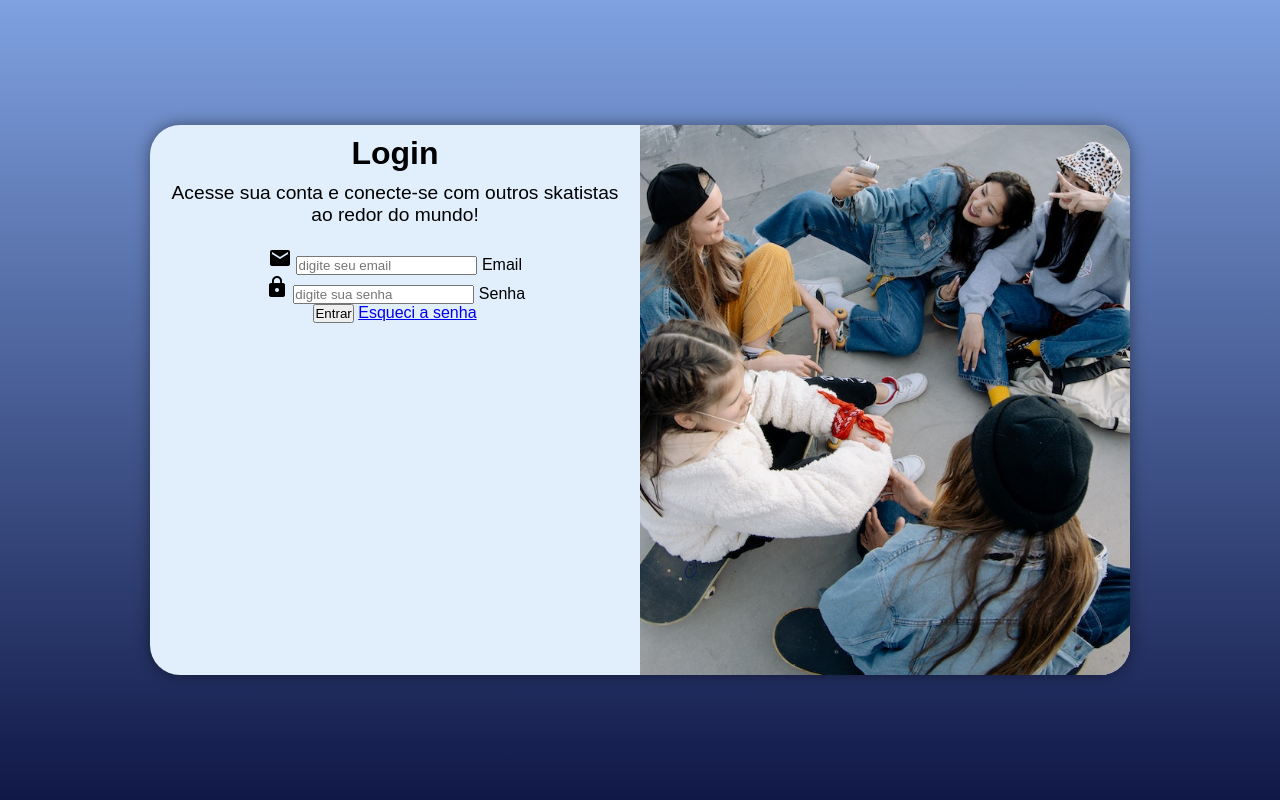
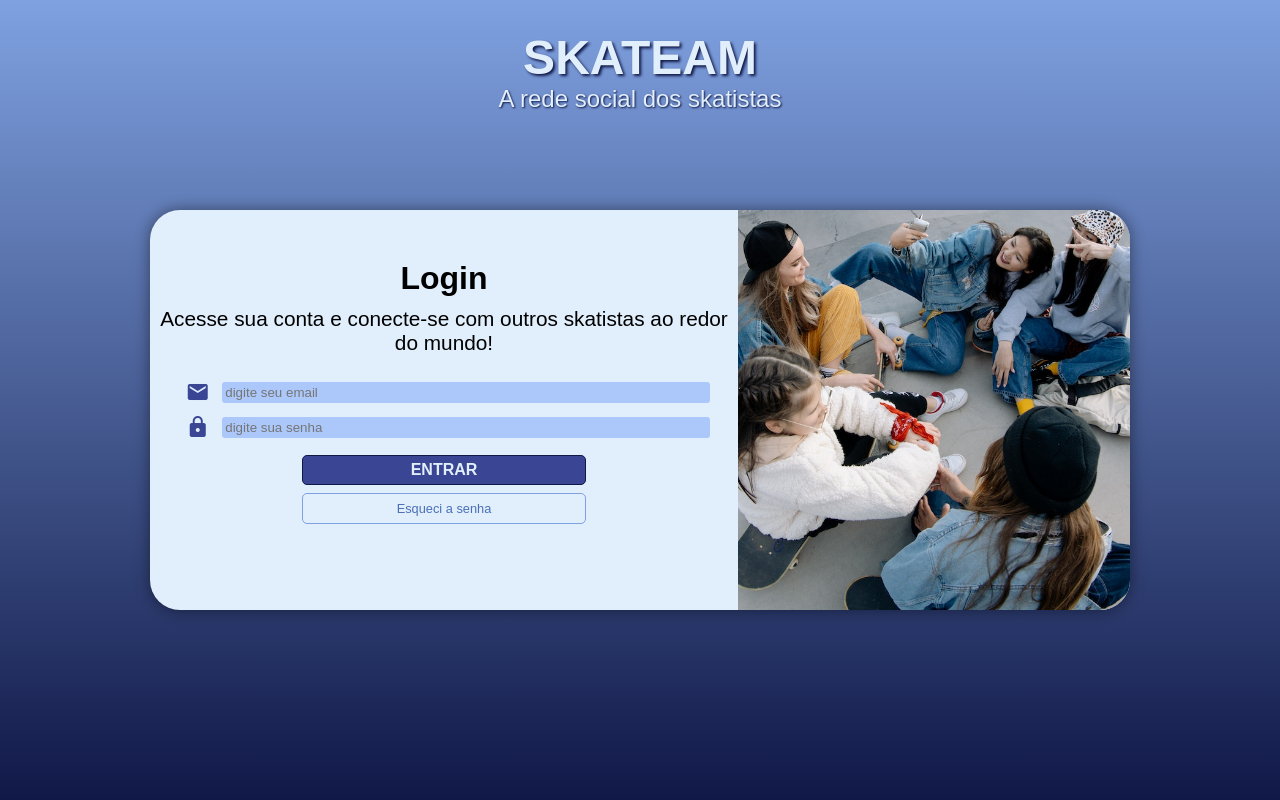
Before and after one commit to slowrach/projeto-login, a PHP site: page / in a window 1280 px wide. Run offline with PHP 8.4, Linux system fonts and the light colour scheme; some web fonts are replaced.

Commit message:
atualização do estilo

```diff
--- a/estilos/mobile.css
+++ b/estilos/mobile.css
@@ -14,12 +14,27 @@
     --cor2: #7FA1E0;
     --cor3: #3A4694;
     --cor4: #101847;
+    --cor5: #4970b7;
+    --cor6: #acc8fb;
 }
 
 body, html {
-    background-image: linear-gradient(to top, var(--cor4), var(--cor3));
+    background-color: var(--cor3);
     width: 100vw;
     height: 100vh;
+}
+
+.titulo {
+    padding-top: 10px;
+    text-align: center;
+    color: var(--cor1);
+    text-shadow: 2px 2px 3px var(--cor4);
+}
+
+.subtitulo {
+    color: var(--cor1);
+    text-shadow: 1px 1px 2px var(--cor4);
+    text-align: center;
 }
 
 main {
@@ -31,8 +46,9 @@ main {
 #login {
     background-color: var(--cor1);
     width: 300px;
-    height: 550px;
+    height: 560px;
     border-radius: 30px;
+    margin-top: 10px;
     position: absolute;
     left: 50%;
     top: 50%;
@@ -66,3 +82,70 @@ main {
     font-size: 0.8em;
     margin-bottom: 20px;
 }
+
+.campo {
+    display: block;
+}
+
+.campo label {
+    display: none;
+}
+
+.campo span {
+    color: var(--cor3);
+    width: 40px ;
+    padding: 5px;
+}
+
+.campo input {
+    width: calc(100% - 80px);
+    background-color: var(--cor6);
+    border: none;
+    padding: 3px;
+    border-radius: 3px;
+    transform: translateY(-7px);
+}
+
+.campo input:focus-within {
+    background-color: var(--cor1);
+}
+
+input[type=submit] {
+    display: block;
+    margin: auto;
+    margin-top: 10px;
+    margin-bottom: 8px;
+    width: 50%;
+    padding: 5px;
+    font-weight: bolder;
+    font-size: 0.8em;
+    background-color: var(--cor3);
+    color: var(--cor1);
+    border: 1px solid var(--cor4);
+    border-radius: 5px;
+    cursor: pointer;
+}
+
+input[type=submit]:hover {
+    background-color: var(--cor4);
+}
+
+.alterar {
+    display: block;
+    margin: auto;
+    width: 50%;
+    padding: 7px;
+    background-color: var(--cor1);
+    color: var(--cor5);
+    font-size: 0.8em;
+    text-decoration: none;
+    border: 1px solid var(--cor2);
+    border-radius: 5px;
+    cursor: pointer;
+
+}
+
+.alterar:hover {
+    background-color: var(--cor2);
+    color: var(--cor1);
+}
--- a/estilos/style.css
+++ b/estilos/style.css
@@ -5,9 +5,18 @@
         background-image: linear-gradient(to top, var(--cor4), var(--cor2));
     }
 
+    .titulo {
+        padding-top: 45px;
+        font-size: 3em;
+    }
+
+    .subtitulo {
+        font-size: 1.5em;
+    }
+
     #login {
         width: 80vw;
-        height: 450px;
+        height: 350px;
     }
 
     #imagem {
@@ -21,7 +30,16 @@
         width: 60%;
     }
 
-    #form > p {
+    #form h1 {
+        padding-top: 20px;
+        font-size: 1.8em;
+    }
+
+    #form p {
+        font-size: 1.2em;
+    }
+
+    input[type=submit] {
         font-size: 1em;
     }
 }
@@ -31,27 +49,41 @@
         background-image: linear-gradient(to top, var(--cor4), var(--cor2));
     }
 
+    .titulo {
+        padding-top: 30px;
+        font-size: 3em;
+    }
+
+    .subtitulo {
+        font-size: 1.5em;
+    }
+
     #login {
         width: 980px;
-        height: 550px;
+        height: 400px;
     }
 
     #imagem {
         float: right;
-        width: 50%;
+        width: 40%;
         height: 100%;
     }
 
     #form {
         float: left;
-        width: 50%;
+        width: 60%;
     }
 
-    #form > h1 {
+    #form h1 {
+        padding-top: 40px;
         font-size: 2em;
     }
 
-    #form > p {
-        font-size: 1.2em;
+    #form p {
+        font-size: 1.3em;
+    }
+
+    input[type=submit] {
+        font-size: 1em;
     }
 }
--- a/index.html
+++ b/index.html
@@ -11,6 +11,8 @@
 </head>
 <body>
     <main>
+        <h1 class="titulo">SKATEAM</h1>
+        <p class="subtitulo">A rede social dos skatistas</p>
         <section id="login">
             <div id="imagem">
             </div>
@@ -24,14 +26,14 @@
                         <label for="iemail">Email</label>
                     </div>
 
-                    <div>
+                    <div class="campo">
                         <span class="material-icons">lock</span>
                         <input type="password" name="senha" id="isenha" placeholder="digite sua senha" required>
                         <label for="isenha">Senha</label>
                     </div>
 
-                    <input type="submit" value="Entrar">
-                    <a href="esqueci.html">Esqueci a senha</a>
+                    <input type="submit" value="ENTRAR">
+                    <a href="esqueci.html" class="alterar">Esqueci a senha</a>
                 </form>
             </div>
         </section>
```
